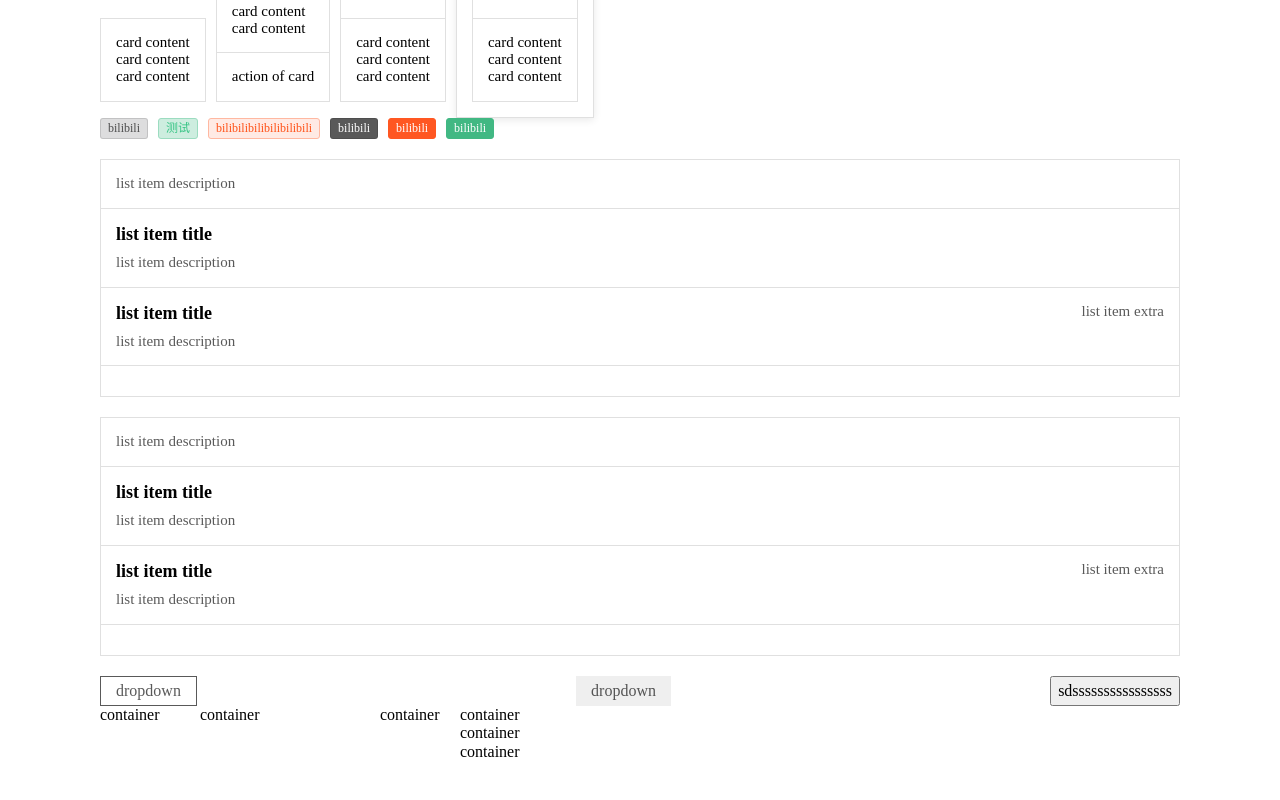
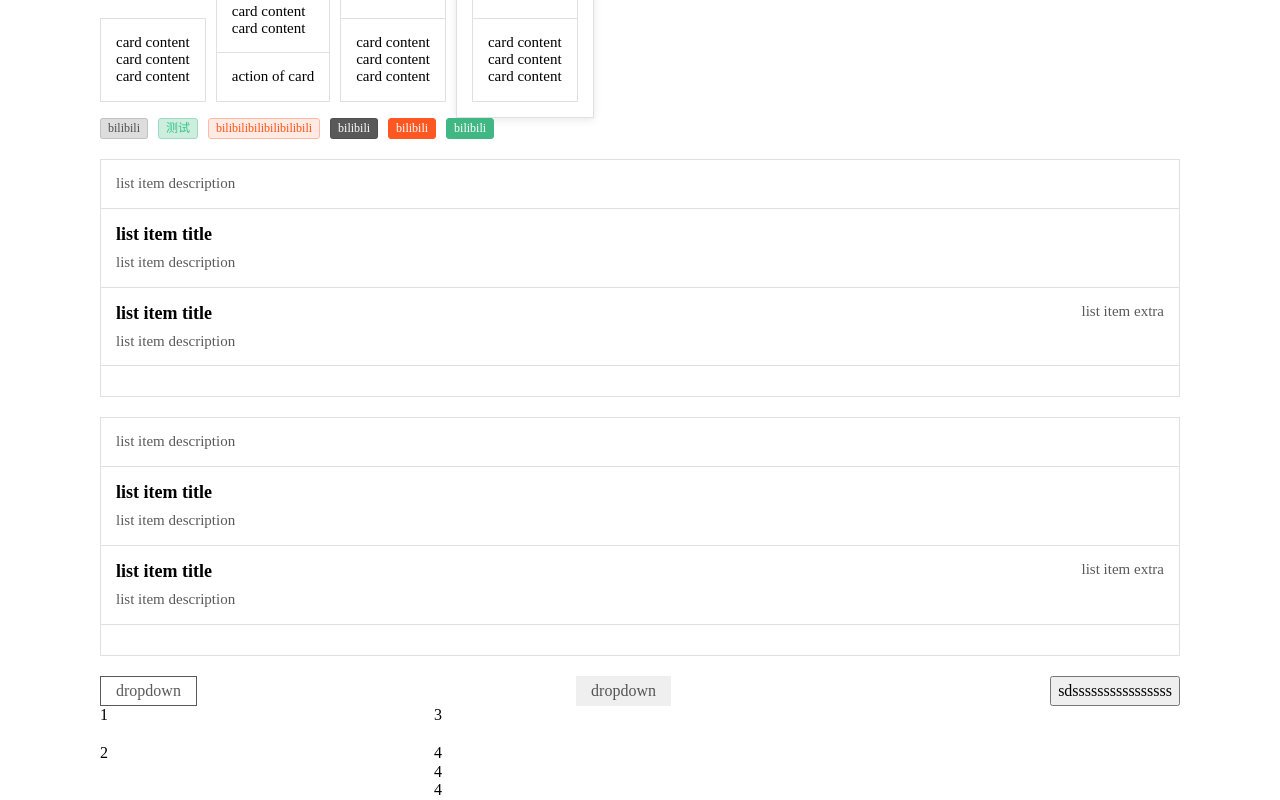
Before and after one commit to MinatoHikari/Vuless, a Vue app: page / in a window 1280 px wide. Shown: the part 444-1244 px from the top of the page. Before the commit the page ends 1205 px from the top, so only its background shows below. Built offline with nearby package versions, Linux system fonts and the light colour scheme.

Commit message:
minor update of grid layout

```diff
--- a/src/App.vue
+++ b/src/App.vue
@@ -309,13 +309,13 @@
     </div>
 
     <vl-container type="grid" :grid="gridConfig">
-        <div>container</div>
-        <div>container</div>
-        <div>container</div>
+        <div style="grid-column-start: 1;grid-column-end: 2">1</div>
+        <div style="grid-column-start: 1;grid-column-end: 2">2</div>
+        <div>3</div>
         <div>
-            <div>container</div>
-            <div>container</div>
-            <div>container</div>
+            <div>4</div>
+            <div>4</div>
+            <div>4</div>
         </div>
     </vl-container>
 
@@ -341,9 +341,11 @@ export default defineComponent({
 
         const gridConfig: Grid = {
             columns: {
-                repeat: 3,
-                template: ["100px", "2fr", [10, 80]],
+                template: [[100, "30%"], [200, "70%"]],
             },
+            area: [["a", "a"], ["b", "b"]],
+            flow: "row dense",
+            gap: [20, "10px"]
         };
 
         return {
--- a/src/components/container/container.styl
+++ b/src/components/container/container.styl
@@ -2,3 +2,9 @@
 
 .vl-container-grid
     display grid
+
+for flow in row column
+    .vl-container-grid-flow-{flow}
+        grid-auto-flow flow
+    .vl-container-grid-flow-{flow}-dense
+        grid-auto-flow flow dense
--- a/src/components/container/container.vue
+++ b/src/components/container/container.vue
@@ -1,32 +1,41 @@
 <script lang="tsx">
 import { defineComponent, reactive, PropType, computed } from "vue";
-import getSlot from '@/utils/getSlot';
+import { getSlot, getStrOrCssStr } from '@/utils/tools';
 
-interface PropT {
-    type: string,
-    grid: Grid
-}
+type LayoutType = "flex" | "grid"
+type TwinCssArray = [(string | number), (string | number)]
+type GridDense = "row" | "column" | "row dense" | "column dense"
+type PlaceItems = "start" | "end" | "center" | "stretch"
+type PlaceContent = PlaceItems | "space-around" | "space-between" | "space-evenly";
 
 export interface Grid {
     columns?: ColumnsAndRows
     rows?: ColumnsAndRows
+    area?: (string | false)[][]
+    flow?: GridDense
+    gap?: TwinCssArray | [(string | number)]
+    placeItems?: [PlaceItems, PlaceItems] | [PlaceItems]
+    placeContent?: [PlaceContent, PlaceContent] | [PlaceContent]
 }
 
 interface ColumnsAndRows {
     repeat?: number | "auto-fill",
-    template: (string | number | [(string | number), (string | number)])[],
+    template: (string | number | TwinCssArray)[],
+    gap?: string | number
 }
 
 const defaultGrid = {
     gridTemplateColumns: "repeat(1,100%)",
     gridTemplateRows: "",
+    gridTemplateAreas: "",
+    gap: ""
 };
 
 export default defineComponent({
     name: "vl-container",
     props: {
         type: {
-            type: String,
+            type: String as PropType<LayoutType>,
             default: "flex"
         },
         grid: {
@@ -38,33 +47,58 @@ export default defineComponent({
         const classes: string[] = reactive([]);
 
         classes.push(`vl-container-${props.type}`);
-        let style = reactive({ ...defaultGrid });
+        let gridStyle = reactive({ ...defaultGrid });
 
         const getGridColumnsAndRows: (param: ColumnsAndRows) => string
             = (param) => {
             let repeat = param.repeat ? param.repeat : "auto-fill";
             let template = "";
             for (let item of param.template) {
-                if (typeof item === 'number') {
-                    template = template + `${item}px` + " ";
-                } else if (typeof item === "string") {
-                    template = template + item + " ";
+                if (["number", "string"].indexOf(typeof item) !== -1) {
+                    template += getStrOrCssStr(item as string | number) + " ";
                 } else {
-                    const placeHolder1 = typeof item[0] === "number" ? `${item[0]}px` : item[0];
-                    const placeHolder2 = typeof item[1] === "number" ? `${item[1]}px` : item[1];
-                    template = template + `minmax(${placeHolder1}, ${placeHolder2})`;
+                    const placeHolder1 = getStrOrCssStr((item as TwinCssArray)[0]);
+                    const placeHolder2 = getStrOrCssStr((item as TwinCssArray)[1]);
+                    template += `minmax(${placeHolder1}, ${placeHolder2})`;
                 }
             }
             return `repeat(${repeat},${template})`;
         };
 
+        const getGridArea: (p: (string | false)[][]) => string = (param) => {
+            let result = "";
+            for (let item of param) {
+                result = result + `'${item.join(" ")}'`;
+            }
+            return result;
+        };
+
+        const getGridFlowClassName = (param: GridDense) => {
+            if (param === "row" || param === "column") {
+                return param;
+            } else {
+                return param.split(" ").join("-");
+            }
+        };
+
+        const getGap = (gap: TwinCssArray | [(string | number)]) => {
+            let result = "";
+            for (let item of gap) {
+                result = result + (typeof item === 'number' ? `${item}px` : item) + " ";
+            }
+            return result;
+        };
+
         if (props.type === 'grid' && props.grid) {
-            style.gridTemplateColumns = props.grid.columns ? getGridColumnsAndRows(props.grid.columns) : style.gridTemplateColumns;
-            style.gridTemplateRows = props.grid.rows ? getGridColumnsAndRows(props.grid.rows) : style.gridTemplateRows;
+            gridStyle.gridTemplateColumns = props.grid.columns ? getGridColumnsAndRows(props.grid.columns) : gridStyle.gridTemplateColumns;
+            gridStyle.gridTemplateRows = props.grid.rows ? getGridColumnsAndRows(props.grid.rows) : "";
+            gridStyle.gridTemplateAreas = props.grid.area ? getGridArea(props.grid.area) : "";
+            if (props.grid.flow) classes.push(`vl-container-grid-flow-${getGridFlowClassName(props.grid.flow)}`);
+            gridStyle.gap = props.grid.gap ? getGap(props.grid.gap) : "";
         }
 
         return () => (
-            <div class={classes} style={style}>
+            <div class={classes} style={{ ...gridStyle }}>
                 {getSlot(slots)}
             </div>
         );
--- a/src/components/list/list.vue
+++ b/src/components/list/list.vue
@@ -1,6 +1,6 @@
 <script lang="tsx">
 import { defineComponent } from 'vue';
-import getSlot from "@/utils/getSlot";
+import { getSlot } from "@/utils/tools";
 
 export default defineComponent({
     name: "vl-list",
--- a/src/components/tag/tag.vue
+++ b/src/components/tag/tag.vue
@@ -1,6 +1,6 @@
 <script lang="tsx">
 import { defineComponent, computed } from 'vue';
-import getSlot from "@/utils/getSlot";
+import { getSlot } from "@/utils/tools";
 
 export default defineComponent({
     name: 'vl-tag',
--- a/src/utils/getSlot.tsx
+++ /dev/null
@@ -1,9 +0,0 @@
-import { Slots } from 'vue'
-
-export default function getSlot(slots: Slots, slotName?: string) {
-    if (slotName) {
-        return slots[slotName] ? slots[slotName]!() : ''
-    } else {
-        return slots.default ? slots.default() : ''
-    }
-}
--- /dev/null
+++ b/src/utils/tools.tsx
@@ -0,0 +1,14 @@
+import { Slots } from 'vue';
+
+export function getSlot(slots: Slots, slotName?: string) {
+    if (slotName) {
+        return slots[slotName] ? slots[slotName]!() : '';
+    } else {
+        return slots.default ? slots.default() : '';
+    }
+}
+
+export function getStrOrCssStr(obj: string | number, unit?: "px" | "em" | "rem" | "%") {
+    unit = unit ? unit : "px";
+    return typeof obj === "number" ? `${obj}${unit}` : obj;
+}
```
Also changed, not shown: src/components/list/list-item/list-item.vue (+5 -5 lines).
